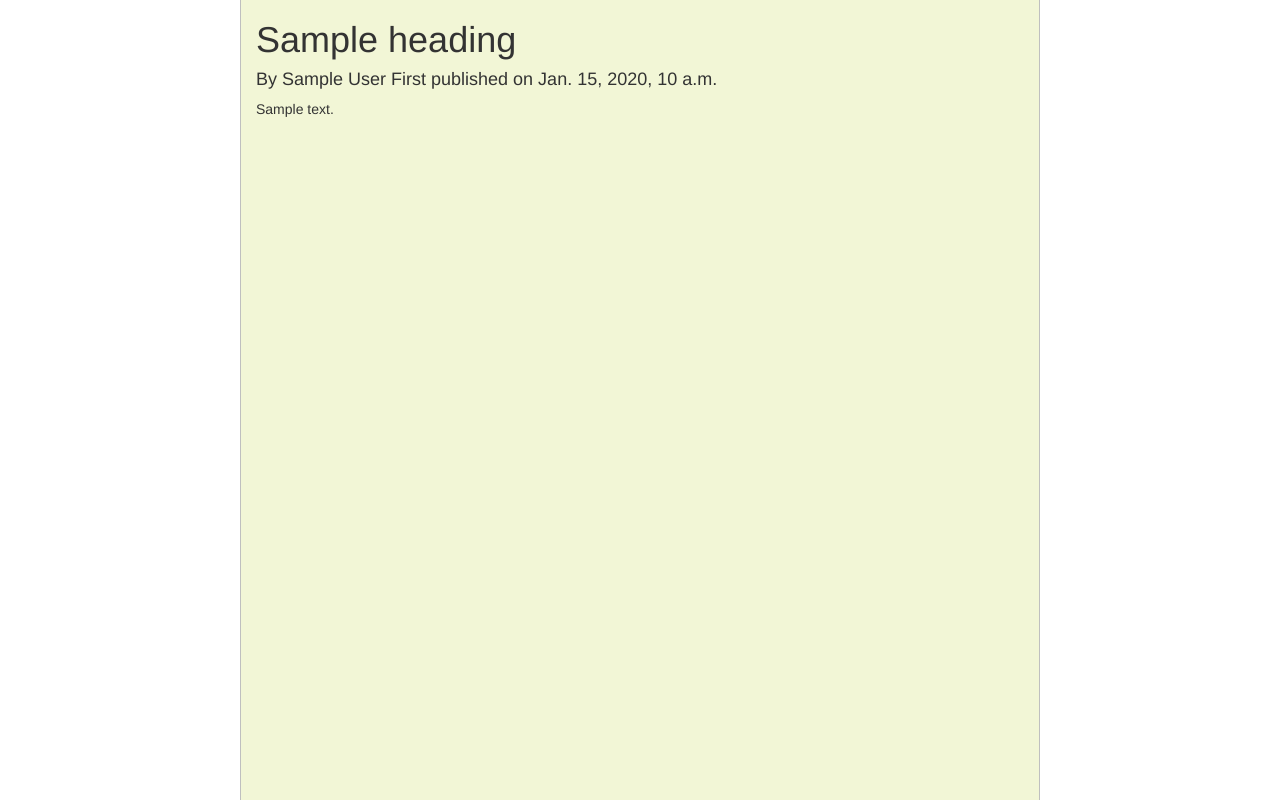
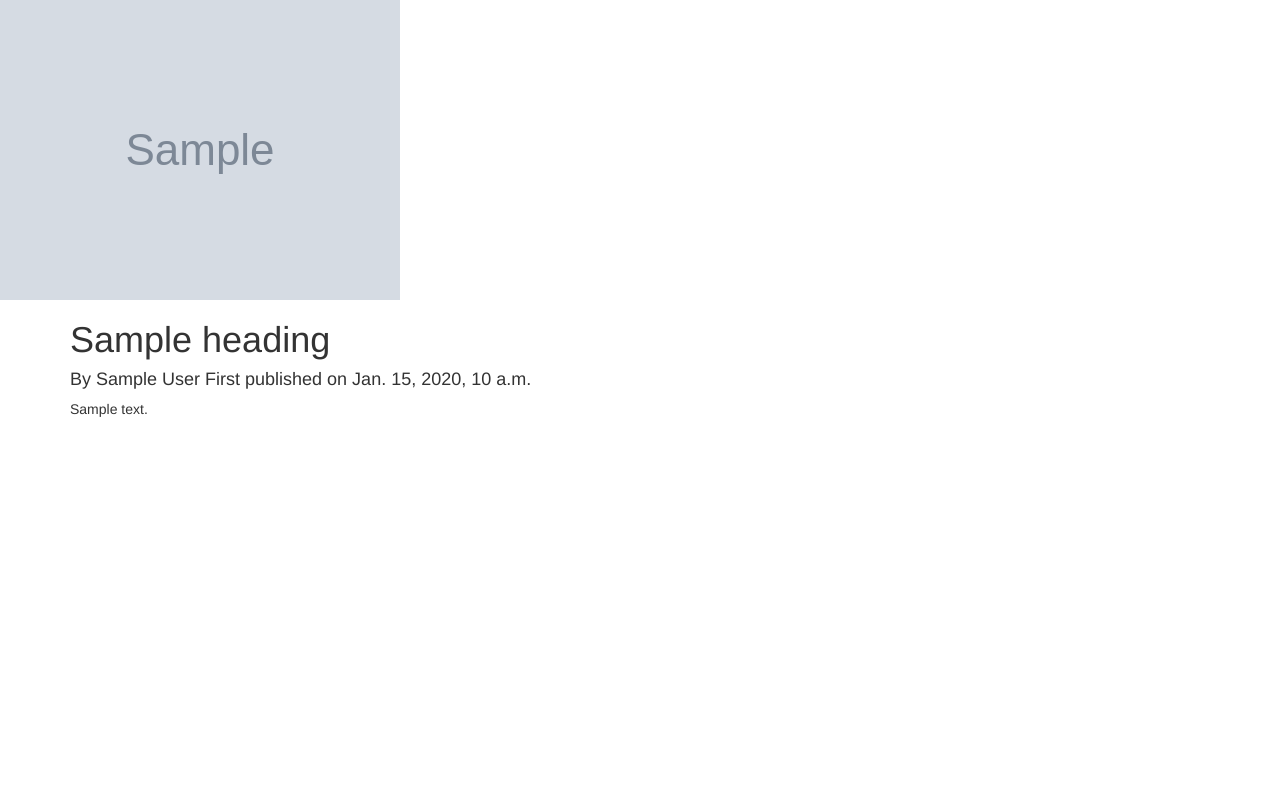
Before and after one commit to tzierbock/dumpster, a Django app: template publisher/templates/publisher/article_basic.html in a window 1280 px wide. Run offline with Django 3.2, Linux system fonts and the light colour scheme; the template is opened without the code that fills it: most values are stand-ins (such as "Sample title", 1, 10 or a date in 2020); grey boxes marked "Sample" are stand-in pictures; some libraries are stand-ins or nearby versions.

Commit message:
Added image to article page and home page

```diff
--- a/dumpster/settings.py
+++ b/dumpster/settings.py
@@ -82,8 +82,8 @@ USE_TZ = True
 # https://docs.djangoproject.com/en/1.7/howto/static-files/
 
 #STATIC_URL = '/static/'
-#MEDIA_ROOT = os.path.join(BASE_DIR, 'media/')
-#MEDIA_URL = 'media/'
+MEDIA_ROOT = os.path.join(BASE_DIR, 'media/')
+MEDIA_URL = 'media/'
 
 
 STATIC_ROOT = 'staticfiles'
--- a/dumpster/urls.py
+++ b/dumpster/urls.py
@@ -6,8 +6,9 @@ from publisher import urls
 
 urlpatterns = patterns('',
     # Examples:
-    # url(r'^$', 'dumpster.views.home', name='home'),
+    url(r'^$', 'dumpster.views.home', name='home'),
     # url(r'^blog/', include('blog.urls')),
 	url(r'^article/', include(urls)),
     url(r'^admin/', include(admin.site.urls)),
 )
+urlpatterns += static(settings.MEDIA_URL, document_root=settings.MEDIA_ROOT)
--- a/publisher/static/article.css
+++ /dev/null
@@ -1,24 +0,0 @@
-html {
-	height: 100%;
-}
-
-body {
-	height: 100%;
-}
-
-
-.container {
-	display: block;
-	min-width: 400px;
-	max-width: 800px;
-	width: 80%;
-	background-color: rgba(230,238,173,0.5);
-	height: 100%;
-	margin: 0 auto 0 auto;
-	border-left: solid #bfbfbf 1px;
-	border-right: solid #bfbfbf 1px;
-}
-
-.content{
-	width: 100%;
-}
--- a/publisher/templates/publisher/article_basic.html
+++ b/publisher/templates/publisher/article_basic.html
@@ -8,6 +8,10 @@
 	<title>{{heading}}</title>
 </head>
 <body>
+	{% load static %}
+	<div class="image-container">
+		<img src="{{ img_url }}">
+	</div>
 	<div class="container">
 		<h1>{{heading}}</h1>
 		<h4>By {{author}} First published on {{pub_date}}</h3>
--- a/publisher/views.py
+++ b/publisher/views.py
@@ -14,7 +14,8 @@ def get_article(request, article_id):
 		'author': article.getAuthor(),
 		'heading': article.heading,
 		'pub_date': article.date_published,
-		'content': md(article.content)
+		'content': md(article.content),
+		'img_url': 'http://127.0.0.1:8000/' + article.title_image.image_file.url,
 	}
 
 	return render(request, 'publisher/article_basic.html', options)
```
Also changed, not shown: publisher/static/papyrus.jpg (deleted).
